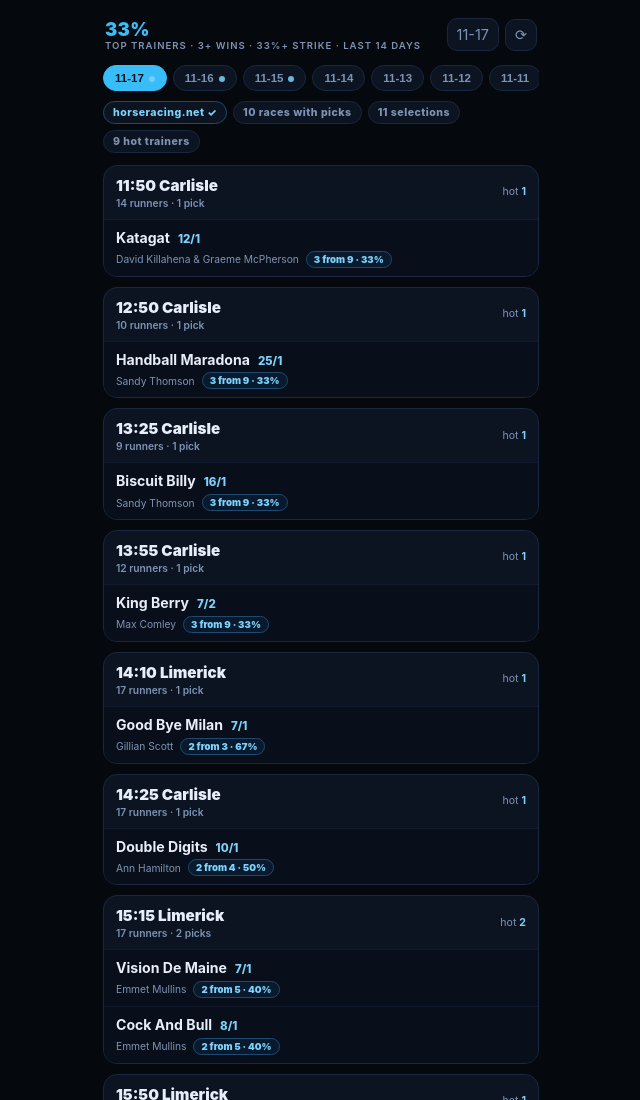
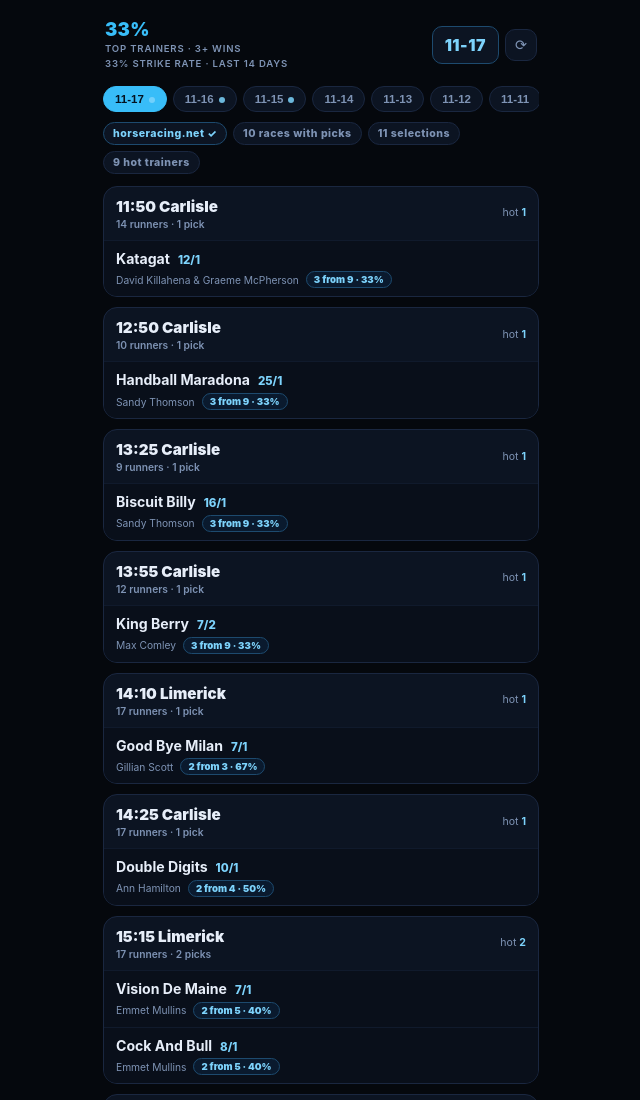
Before and after one commit to jobsaboba/thirty-three, a plain HTML site: page index.html in a window 1280 px wide. Shown: the top 1100 px of the page, without its empty margins (319-959 px from the left). Drawn offline with Linux system fonts and the light colour scheme.

Commit message:
header tidy — two-line subtitle, roomier date box (tt-v3)

```diff
--- a/index.html
+++ b/index.html
@@ -25,10 +25,12 @@
   }
   header{display:flex; justify-content:space-between; align-items:center; padding:6px 2px 12px}
   .brand{font-weight:900; font-size:1.15rem; letter-spacing:.3px; color:var(--sky)}
-  .brand small{display:block; font-weight:600; font-size:.6rem; color:var(--dim); letter-spacing:1px; text-transform:uppercase}
+  .brand small{display:block; font-weight:600; font-size:.6rem; color:var(--dim); letter-spacing:.8px; text-transform:uppercase; line-height:1.55; margin-top:2px}
   .topbtns{display:flex; gap:6px; align-items:center}
   .iconbtn{background:var(--panel); border:1px solid var(--line); color:var(--dim); border-radius:10px;
     padding:7px 9px; font-size:.9rem; cursor:pointer}
+  .dchip{background:var(--panel); border:1px solid #1d4a6e; color:var(--sky2); border-radius:10px;
+    padding:8px 12px; font-size:1rem; font-weight:900; letter-spacing:.5px; white-space:nowrap}
   .iconbtn:active{border-color:var(--sky); color:var(--sky)}
   .iconbtn.spin{display:inline-block; animation:spin 1s linear infinite}
   @keyframes spin{to{transform:rotate(360deg)}}
@@ -70,9 +72,9 @@
 </head>
 <body>
 <header>
-  <div class="brand">33%<small>top trainers · 3+ wins · 33%+ strike · last 14 days</small></div>
+  <div class="brand">33%<small>top trainers · 3+ wins<br>33% strike rate · last 14 days</small></div>
   <div class="topbtns">
-    <span class="iconbtn" id="dchip">—</span>
+    <span class="dchip" id="dchip">—</span>
     <button class="iconbtn" id="installBtn" style="display:none" title="Install app">⬇️ Install</button>
     <button class="iconbtn" id="reload" title="Refresh">⟳</button>
   </div>
--- a/sw.js
+++ b/sw.js
@@ -1,4 +1,4 @@
-const CACHE = "tt-v2";
+const CACHE = "tt-v3";
 const SHELL = ["./", "./index.html", "./manifest.webmanifest",
                "./icons/icon-192.png", "./icons/icon-512.png"];
 
```
